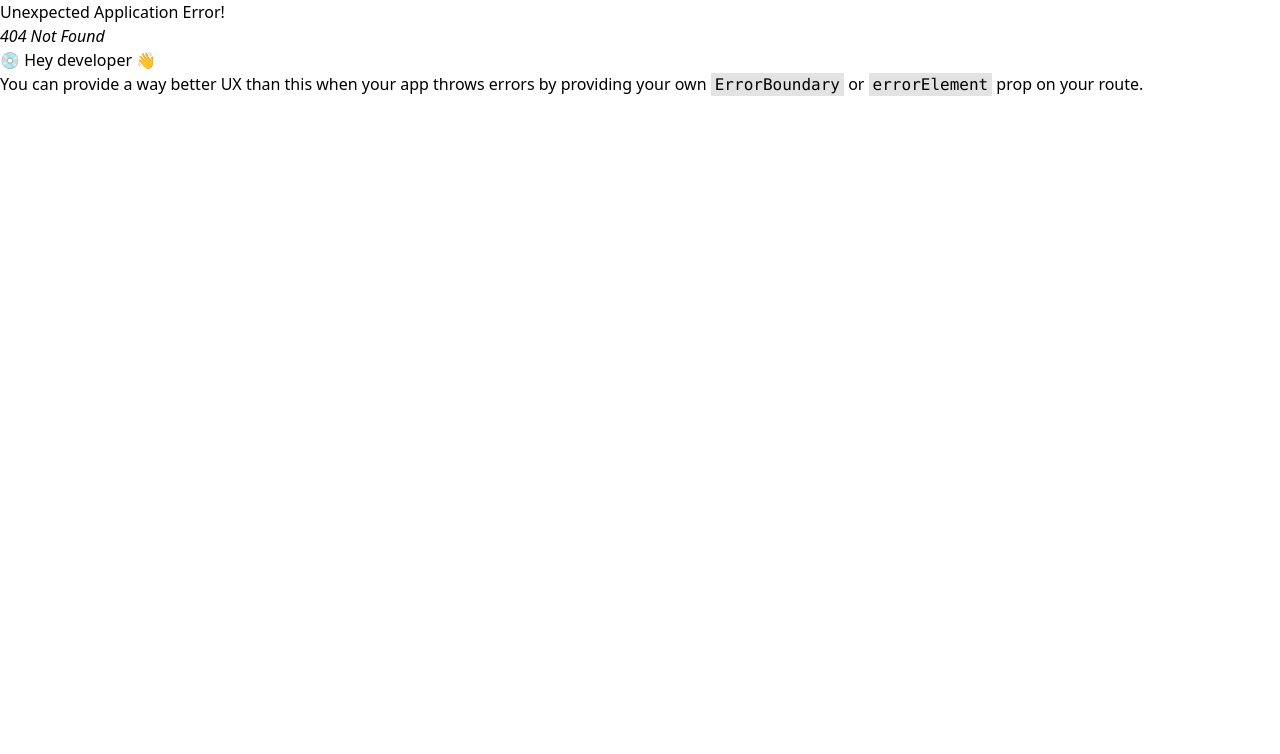
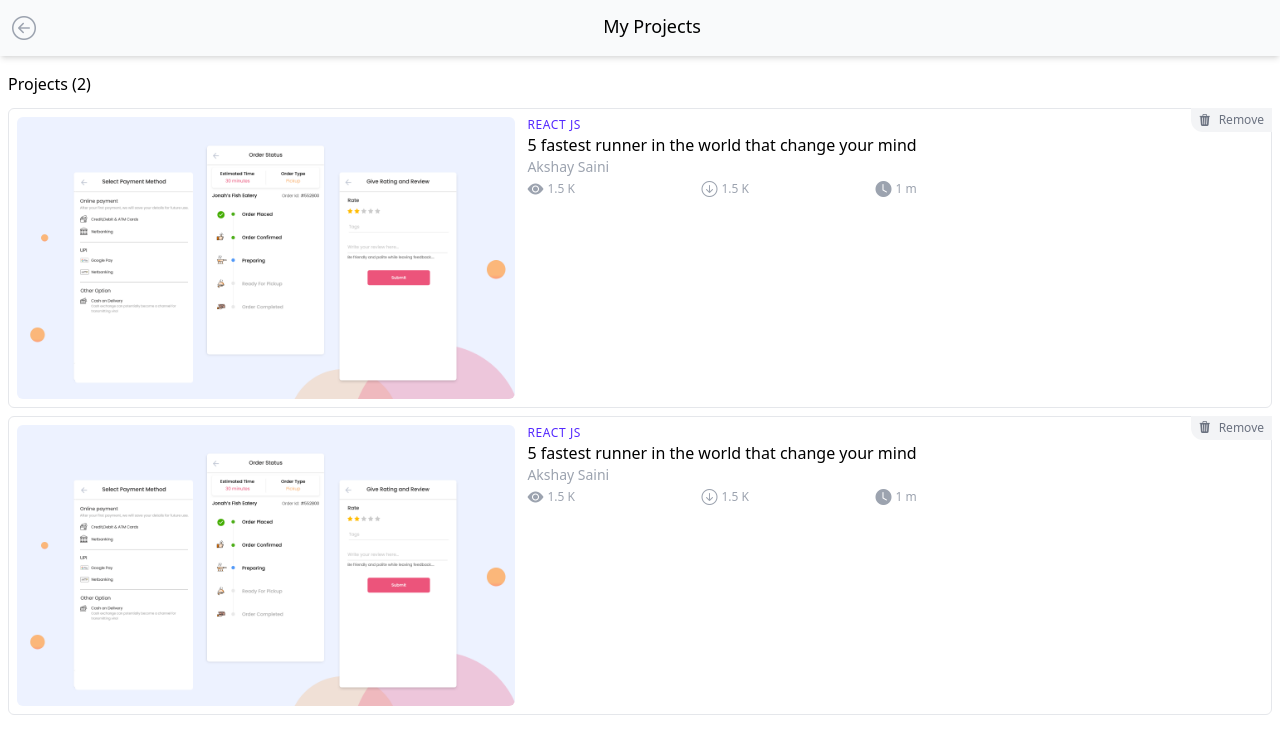
Before and after one commit to mrafeeq805/CodeLab, a React (Create React App) app: page /myprojects in a window 1280 px wide. Before the commit this address had no page. Shown: the top 754 px of the page. Built offline with nearby package versions, Linux system fonts and the light colour scheme.

Commit message:
my projects page designed

```diff
--- a/src/App.js
+++ b/src/App.js
@@ -2,6 +2,7 @@
 import { RouterProvider, createBrowserRouter } from 'react-router-dom';
 import Home from './components/Home';
 import Categories from './components/Categories';
+import MyProjects from './components/MyProjects';
 
 function App() {
   const router = createBrowserRouter([
@@ -13,6 +14,10 @@ function App() {
       path : '/categories',
       element : <Categories/>
     },
+    {
+      path : '/myprojects',
+      element : <MyProjects/>
+    },
   ])
   return (
     <RouterProvider router={router}>
--- /dev/null
+++ b/src/components/MyProjecSection.js
@@ -0,0 +1,20 @@
+import React from "react";
+import ProjectCardSec, { ProjectCardSecRemove } from "./ProjectCardSec";
+
+const MyProjecSection = () => {
+    const list = ['1','2']
+    const ProjectCardSecNew = ProjectCardSecRemove(ProjectCardSec)
+	return (
+		<div className="px-2 mt-4">
+            <span className="font-medium">Projects (2)</span>
+
+			<div className="mt-3 grid grid-col-5 grid-flow-row gap-2">
+				{list.map((item) => (
+					<ProjectCardSecNew name={"Akshay"} img={"/img/dev.png"} />
+				))}
+			</div>
+		</div>
+	);
+};
+
+export default MyProjecSection;
--- /dev/null
+++ b/src/components/MyProjects.js
@@ -0,0 +1,14 @@
+import React from 'react'
+import Navbar from './Navbar'
+import MyProjecSection from './MyProjecSection'
+
+const MyProjects = () => {
+  return (
+    <div>
+        <Navbar title={"My Projects"}/>
+        <MyProjecSection/>
+    </div>
+  )
+}
+
+export default MyProjects
--- a/src/components/ProjectCardSec.js
+++ b/src/components/ProjectCardSec.js
@@ -1,32 +1,54 @@
-import React from 'react'
+import React from "react";
 
 const ProjectCardSec = () => {
 	return (
-    <div className='border-[1px] border-gray-200 rounded-md p-2 flex'>
-        <div className='flex gap-3'>
-            <img className='rounded-md w-2/5 h-26 object-cover' src='/img/thumb.png' alt=''/>
-            <div className='flex flex-col'>
-                <span className='text-primary text-xs tracking-wider font-medium'>REACT JS</span>
-                <span className=''>5 fastest runner in the world that change your mind</span>
-                <span className='text-sm text-gray-400'>Akshay Saini</span>
-                <div className='flex justify-between'>
-                    <div className='flex gap-1 items-center'>
+		<div className="border-[1px] border-gray-200 rounded-md p-2 flex">
+			<div className="flex gap-3">
+				<img
+					className="rounded-md w-2/5 h-26 object-cover"
+					src="/img/thumb.png"
+					alt=""
+				/>
+				<div className="flex flex-col">
+					<span className="text-primary text-xs tracking-wider font-medium">
+						REACT JS
+					</span>
+					<span className="">
+						5 fastest runner in the world that change your mind
+					</span>
+					<span className="text-sm text-gray-400">Akshay Saini</span>
+					<div className="flex justify-between">
+						<div className="flex gap-1 items-center">
 							<i class="bi bi-eye-fill text-gray-400"></i>
-                        <span className='text-xs text-gray-400'>1.5 K</span>
+							<span className="text-xs text-gray-400">1.5 K</span>
 						</div>
-                    <div className='flex gap-1 items-center'>
+						<div className="flex gap-1 items-center">
 							<i class="bi bi-arrow-down-circle text-gray-400"></i>
-                        <span className='text-xs text-gray-400'>1.5 K</span>
+							<span className="text-xs text-gray-400">1.5 K</span>
 						</div>
-                    <div className='flex gap-1 items-center'>
+						<div className="flex gap-1 items-center">
 							<i class="bi bi-clock-fill text-gray-400"></i>
-                        <span className='text-xs text-gray-400'>1 m </span>
+							<span className="text-xs text-gray-400">1 m </span>
 						</div>
 					</div>
 				</div>
 			</div>
 		</div>
-  )
-}
+	);
+};
 
-export default ProjectCardSec
+export const ProjectCardSecRemove = (Card) => {
+	return (...props) => {
+		return (
+			<div className="relative">
+				<div className="absolute top-0 right-0 flex items-center gap-2 p-1 bg-gray-100 px-2 rounded-bl-xl">
+                    <i class="bi bi-trash3-fill text-gray-500 text-xs"></i>
+                    <span className="text-xs text-gray-500">Remove</span>
+                </div>
+				<Card />
+			</div>
+		);
+	};
+};
+
+export default ProjectCardSec;
```
Lines whose indentation alone changed are shown as unchanged.
